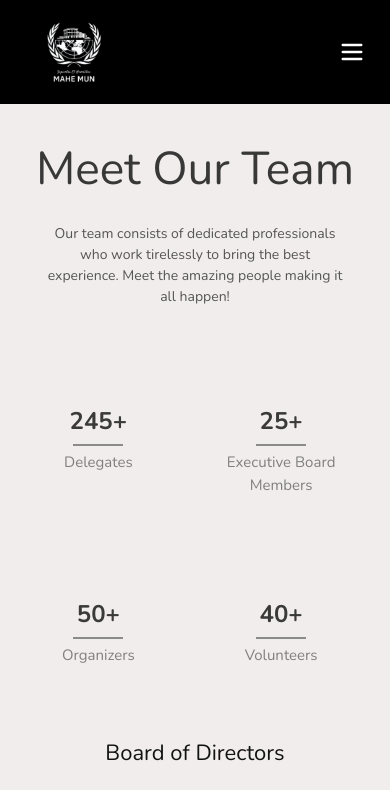
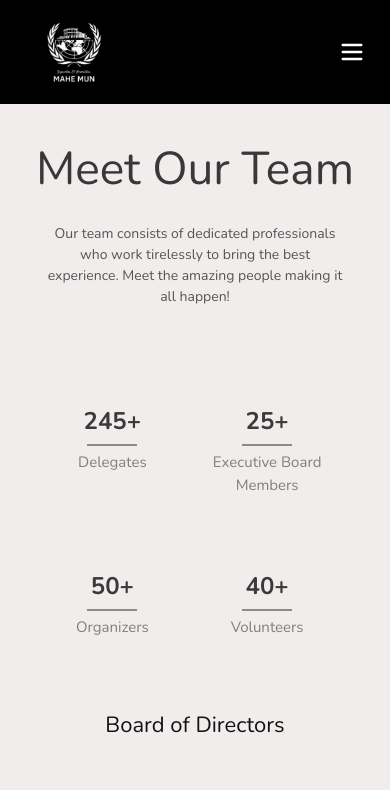
Before and after one commit to Mohak-Singhal/Mahe-Mun-2025-Website, a React (Vite) app: page /team in a window 390 px wide. Shown: the top 790 px of the page. Built offline with nearby package versions, Linux system fonts and the light colour scheme.

Commit message:
updated stats bar

```diff
--- a/src/styles/team.css
+++ b/src/styles/team.css
@@ -236,7 +236,7 @@ h2 {
         display: flex;
         flex-wrap: wrap;
         justify-content: center;
-        gap: 30px;
+        gap: 2px;
         width: 97%;
     }
 
```
